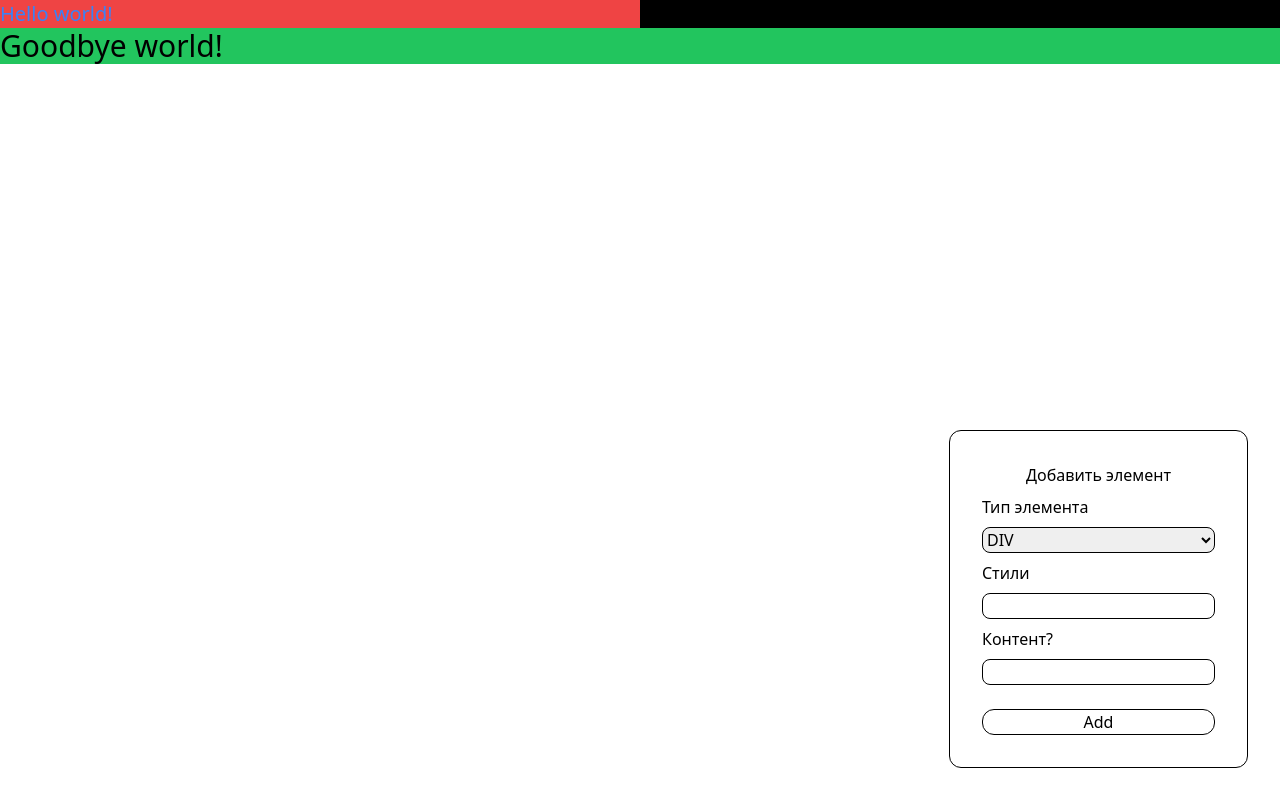
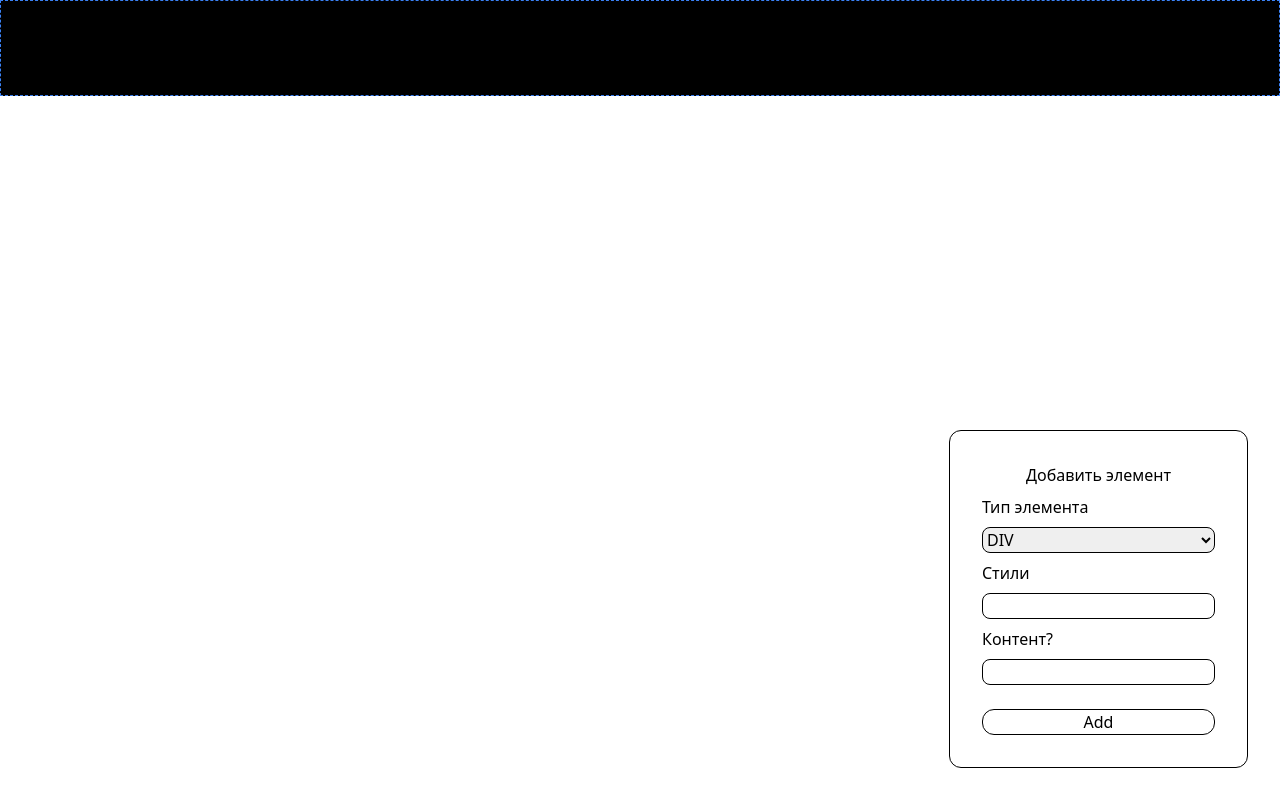
Before and after one commit to aiprivet/css-editor, a React (Vite) app: page / in a window 1280 px wide. Built offline with nearby package versions, Linux system fonts and the light colour scheme.

Commit message:
create add-children fn

```diff
--- a/src/App.jsx
+++ b/src/App.jsx
@@ -5,36 +5,9 @@ export default function App() {
   const tree = [
     {
       type: "div",
-      styles: ["bg-black"],
-      id: 361,
-      childrens: [
-        {
-          type: "div",
-          styles: ["bg-red-500", "w-1/2"],
-          id: 400,
-          childrens: [
-            {
-              type: "h1",
-              styles: ["text-blue-500", "text-xl"],
-              content: "Hello world!",
-              id: 121,
-            },
-          ],
-        },
-      ],
-    },
-    {
-      type: "div",
-      styles: ["bg-green-500"],
-      id: 11,
-      childrens: [
-        {
-          type: "h1",
-          styles: ["text-black", "text-3xl"],
-          content: "Goodbye world!",
-          id: 154,
-        },
-      ],
+      styles: ["bg-black h-24 w-screen"],
+      id: 0,
+      childrens: [],
     },
   ];
 
@@ -44,11 +17,27 @@ export default function App() {
   const [page, setPage] = useState(tree);
   const [selected, setSelected] = useState(0);
 
-
   function handleAdd(type, styles, content = "") {
     let block = createBlock(type, styles.split(" "), content);
     let newTree = [...page, block];
     setPage(newTree);
+  }
+
+  function addChidlren(foundId, children) {
+    let tree = JSON.parse(JSON.stringify(page));
+    function addToChildrenById() {
+      for (const node of tree) {
+        if (node.id === foundId) {
+          node.childrens.push(children);
+          return;
+        }
+        if (node.childrens.length > 0) {
+          addToChildrenById(node.childrens);
+        }
+      }
+    }
+    addToChildrenById();
+    setPage(() => tree);
   }
 
   function createBlock(type, styles, content) {
@@ -81,7 +70,11 @@ export default function App() {
               }}
               id={node.id}
               key={node.id}
-              className={`${node.styles.join(" ")} ${selected === node.id ? 'border border-blue-500 border-dashed' : ''}`}
+              className={`${node.styles.join(" ")} ${
+                selected === node.id
+                  ? "border border-blue-500 border-dashed"
+                  : ""
+              }`}
             >
               {parseTree(node.childrens)}
             </div>
@@ -107,7 +100,9 @@ export default function App() {
             }}
             id={node.id}
             key={node.id}
-            className={`${node.styles.join(" ")} ${selected === node.id ? 'border border-blue-500 border-dashed' : ''}`}
+            className={`${node.styles.join(" ")} ${
+              selected === node.id ? "border border-blue-500 border-dashed" : ""
+            }`}
           >
             {node.content}
           </h1>
@@ -123,6 +118,7 @@ export default function App() {
 
       <div className="fixed right-8 bottom-8">
         <div className="border border-black rounded-xl p-8 z-50 bg-white">
+          {selected === 0 ? (
             <form
               onSubmit={(e) => {
                 e.preventDefault();
@@ -161,6 +157,49 @@ export default function App() {
                 Add
               </button>
             </form>
+          ) : (
+            <form
+              onSubmit={(e) => {
+                e.preventDefault();
+                addChidlren(
+                  selected,
+                  createBlock(type, styles.split(" "), content)
+                );
+              }}
+              className="flex flex-col gap-2"
+            >
+              <h1 className="text-center ">Добавить потомка</h1>
+              <label>Тип элемента</label>
+              <select
+                value={type}
+                onChange={(e) => setType(e.target.value)}
+                className="border border-black rounded-lg "
+              >
+                <option value={"div"}>DIV</option>
+                <option value={"h1"}>H1</option>
+              </select>
+              <label>Стили</label>
+              <input
+                onChange={(e) => setStyle(e.target.value)}
+                value={styles}
+                type="text"
+                className="border border-black rounded-lg"
+              />
+              <label>Контент?</label>
+              <input
+                onChange={(e) => setContent(e.target.value)}
+                value={content}
+                type="text"
+                className="border border-black rounded-lg"
+              />
+              <button
+                type="submit"
+                className="border border-black  rounded-xl mt-4 "
+              >
+                Add
+              </button>
+            </form>
+          )}
         </div>
       </div>
     </div>
--- a/src/style/style.css
+++ b/src/style/style.css
@@ -616,6 +616,10 @@ video {
   height: 7rem;
 }
 
+.h-24 {
+  height: 6rem;
+}
+
 .w-1\/2 {
   width: 50%;
 }
@@ -630,6 +634,10 @@ video {
 
 .w-28 {
   width: 7rem;
+}
+
+.w-screen {
+  width: 100vw;
 }
 
 .flex-col {
```
Lines whose indentation alone changed are shown as unchanged.
